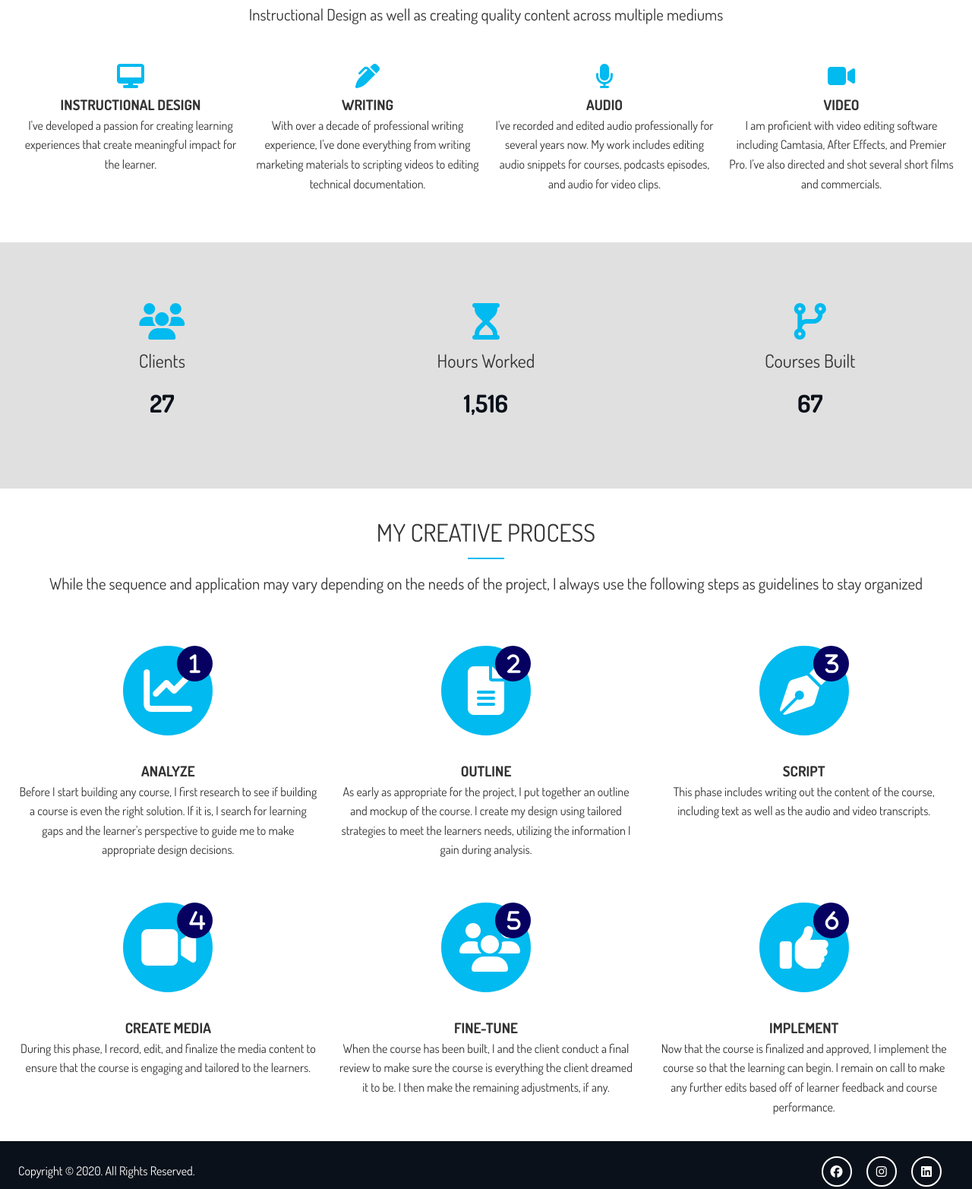
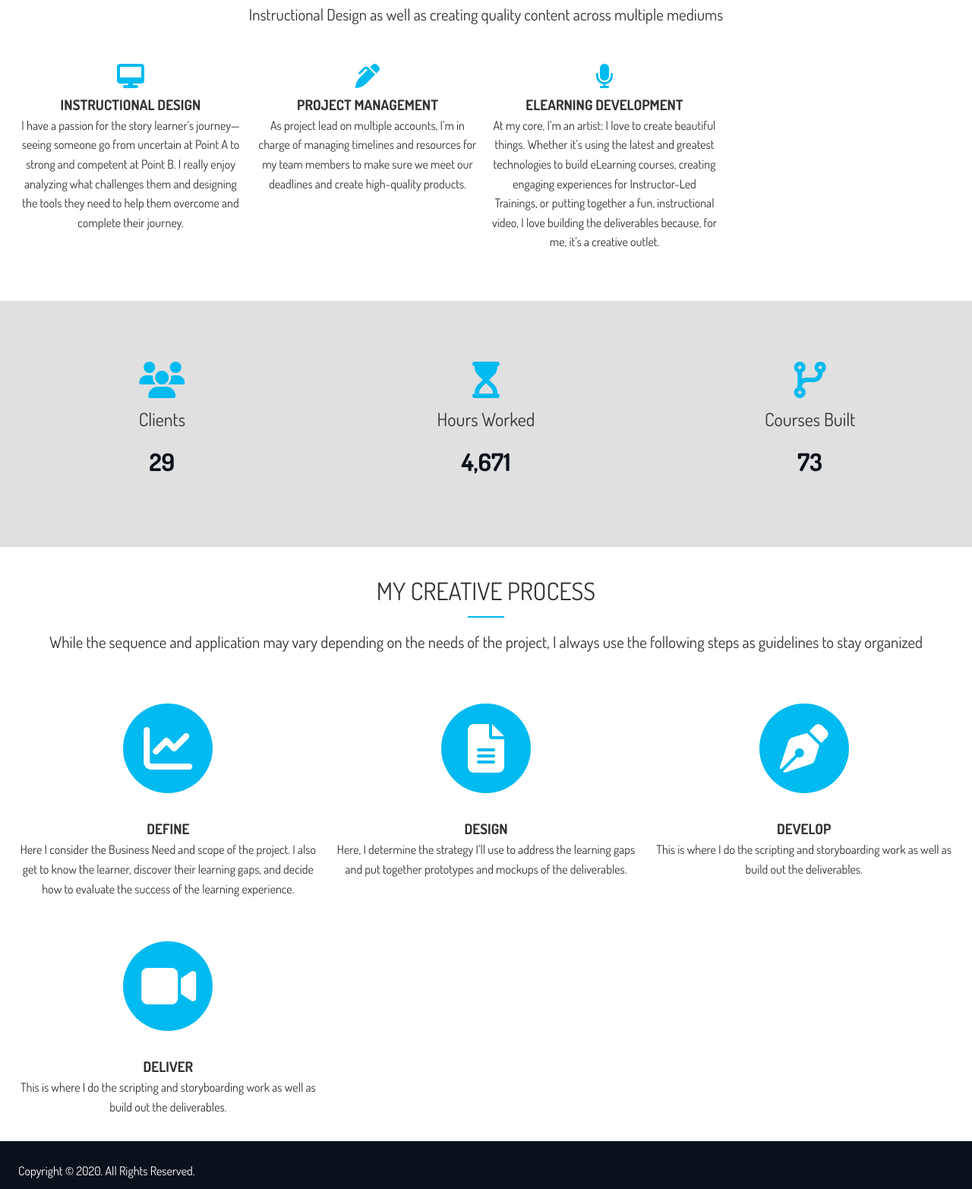
Before and after one commit to peterfchris/portfolio_site, a website: page dist/index.html in a window 1280 px wide. Shown: the part 938-2503 px from the top of the page at 76% size. Drawn offline with Linux system fonts and the light colour scheme.

Commit message:
new content added

```diff
--- a/dist/index.html
+++ b/dist/index.html
@@ -4,12 +4,12 @@
 <head>
   <meta charset="UTF-8">
   <meta name="viewport" content="width=device-width, initial-scale=1.0">
-  <link rel="shortcut icon" type="image/x-icon" href="/favicon.ico">
+  <link rel="shortcut icon" type="image/x-icon" href="/logo.ico">
   <script src="https://kit.fontawesome.com/843b257aad.js" crossorigin="anonymous"></script>
   <link href="https://fonts.googleapis.com/css2?family=Dosis:wght@400;500;700&display=swap" rel="stylesheet">
   <link rel="shortcut icon" type="image/x-icon" href="/logo.ico">
   <link rel="stylesheet" href="css/main.css">
-  <title>Peter Christensen | eLearning Developer</title>
+  <title>Peter Christensen | Instructional Designer</title>
 </head>
 
 <body>
@@ -21,14 +21,14 @@
         <ul>
           <li><a href="index.html" class="current">Home</a></li>
           <li><a href="about.html">About</a></li>
-          <li><a href="work.html">Portfolio</a></li>
+          <li><a href="portfolio.html">Portfolio</a></li>
           <li><a href="contact.html">Contact</a></li>
         </ul>
       </nav>
       <div class="header-content">
         <h1>I Am Peter The <span class="txt-type" data-wait="3000"
-            data-words='["Instructional Writer", "eLearning Developer"]'></span></h1>
-        <p class="lead">I Specialize in Instructional Design and Technical Writing</p>
+            data-words='["Instructional Designer", "eLearning Developer", "Project Manager"]'></span></h1>
+        <p class="lead">I design and develop learning experiences</p>
         <a href="work.html" class="btn-light">View My Portfolio</a>
       </div>
     </div>
@@ -44,26 +44,18 @@
         <div>
           <i class="fas fa-desktop fa-2x"></i>
           <h3>Instructional Design</h3>
-          <p>I've developed a passion for creating learning experiences that create meaningful impact for the learner.
+          <p>I have a passion for the story learner’s journey—seeing someone go from uncertain at Point A to strong and competent at Point B. I really enjoy analyzing what challenges them and designing the tools they need to help them overcome and complete their journey.
           </p>
         </div>
         <div>
           <i class="fas fa-pen-alt fa-2x"></i>
-          <h3>Writing</h3>
-          <p>With over a decade of professional writing experience, I've done everything from writing marketing
-            materials to scripting videos to editing technical documentation.</p>
+          <h3>Project Management</h3>
+          <p>As project lead on multiple accounts, I’m in charge of managing timelines and resources for my team members to make sure we meet our deadlines and create high-quality products.</p>
         </div>
         <div>
           <i class="fas fa-microphone fa-2x"></i>
-          <h3>Audio</h3>
-          <p>I've recorded and edited audio professionally for several years now. My work includes editing audio
-            snippets for courses, podcasts episodes, and audio for video clips.</p>
-        </div>
-        <div>
-          <i class="fas fa-video fa-2x"></i>
-          <h3>Video</h3>
-          <p>I am proficient with video editing software including Camtasia, After Effects, and Premier Pro. I've also
-            directed and shot several short films and commercials.</p>
+          <h3>eLearning Development</h3>
+          <p>At my core, I’m an artist: I love to create beautiful things. Whether it’s using the latest and greatest technologies to build eLearning courses, creating engaging experiences for Instructor-Led Trainings, or putting together a fun, instructional video, I love building the deliverables because, for me, it’s a creative outlet. </p>
         </div>
       </div>
     </div>
@@ -77,21 +69,21 @@
         <ul>
           <li><i class="fas fa-users fa-3x"></i></li>
           <li class="stats-title">Clients</li>
-          <li class="stats-number">27</li>
+          <li class="stats-number">29</li>
         </ul>
       </div>
       <div>
         <ul>
           <li><i class="fas fa-hourglass-start fa-3x"></i></li>
           <li class="stats-title">Hours Worked</li>
-          <li class="stats-number">1,516</li>
+          <li class="stats-number">4,671</li>
         </ul>
       </div>
       <div>
         <ul>
           <li><i class="fas fa-code-branch fa-3x"></i></li>
           <li class="stats-title">Courses Built</li>
-          <li class="stats-number">67</li>
+          <li class="stats-number">73</li>
         </ul>
       </div>
     </div>
@@ -109,46 +101,24 @@
       </p>
       <div class="process">
         <div>
-          <i class="fas fa-chart-line fa-4x process-icon my-2">
-            <div class="process-step">1</div>
-          </i>
-          <h3>Analyze</h3>
-          <p>Before I start building any course, I first research to see if building a course is even the right solution. If it is, I search for learning gaps and the learner's perspective to guide me to make appropriate design decisions. </p>
+          <i class="fas fa-chart-line fa-4x process-icon my-2"></i>
+          <h3>Define</h3>
+          <p>Here I consider the Business Need and scope of the project. I also get to know the learner, discover their learning gaps, and decide how to evaluate the success of the learning experience. </p>
         </div>
         <div>
-          <i class="fas fa-file-alt fa-4x process-icon my-2">
-            <div class="process-step">2</div>
-          </i>
-          <h3>Outline</h3>
-          <p>As early as appropriate for the project, I put together an outline and mockup of the course. I create my design using tailored strategies to meet the learners needs, utilizing the information I gain during analysis.</p>
+          <i class="fas fa-file-alt fa-4x process-icon my-2"></i>
+          <h3>Design</h3>
+          <p>Here, I determine the strategy I’ll use to address the learning gaps and put together prototypes and mockups of the deliverables.</p>
         </div>
         <div>
-          <i class="fas fa-pen-nib fa-4x process-icon my-2">
-            <div class="process-step">3</div>
-          </i>
-          <h3>Script</h3>
-          <p>This phase includes writing out the content of the course, including text as well as the audio and video transcripts.</p>
+          <i class="fas fa-pen-nib fa-4x process-icon my-2"></i>
+          <h3>DEVELOP</h3>
+          <p>This is where I do the scripting and storyboarding work as well as build out the deliverables.</p>
         </div>
         <div>
-          <i class="fas fa-video fa-4x process-icon my-2">
-            <div class="process-step">4</div>
-          </i>
-          <h3>Create Media</h3>
-          <p>During this phase, I record, edit, and finalize the media content to ensure that the course is engaging and tailored to the learners. </p>
-        </div>
-        <div>
-          <i class="fas fa-users fa-4x process-icon my-2">
-            <div class="process-step">5</div>
-          </i>
-          <h3>Fine-Tune</h3>
-          <p>When the course has been built, I and the client conduct a final review to make sure the course is everything the client dreamed it to be. I then make the remaining adjustments, if any.</p>
-        </div>
-        <div>
-          <i class="fas fa-thumbs-up fa-4x process-icon my-2">
-            <div class="process-step">6</div>
-          </i>
-          <h3>Implement</h3>
-          <p>Now that the course is finalized and approved, I implement the course so that the learning can begin. I remain on call to make any further edits based off of learner feedback and course performance.</p>
+          <i class="fas fa-video fa-4x process-icon my-2"></i>
+          <h3>DELIVER</h3>
+          <p>This is where I do the scripting and storyboarding work as well as build out the deliverables. </p>
         </div>
       </div>
     </div>
@@ -158,11 +128,6 @@
   <footer id="main-footer">
     <div class="footer-content container">
       <p>Copyright &copy; 2020. All Rights Reserved.</p>
-      <div class="social">
-        <a href="https://www.facebook.com/pfchristensen/" target="_blank"><i class="fab fa-facebook"></i></a>
-        <a href="https://www.instagram.com/peter.f.chris/?hl=en" target="_blank"><i class="fab fa-instagram"></i></a>
-        <a href="https://www.linkedin.com/in/peter-f-christensen/" target="_blank"><i class="fab fa-linkedin"></i></a>
-      </div>
     </div>
   </footer>
 
```
Also changed, not shown: dist/about.html (+4 -9 lines), dist/contact.html (+7 -10 lines), dist/acm.html (renamed from dist/portfolio2.html), dist/etrade.html (added), dist/fffl.html (renamed from dist/portfolio3.html), dist/kitchenbasics.html (added), dist/morganstanley.html (renamed from dist/portfolio1.html), dist/portfolio.html (renamed from dist/work.html).
